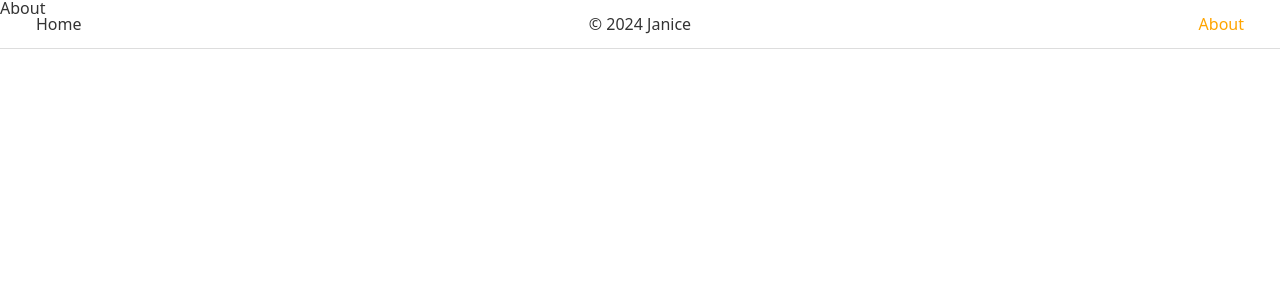
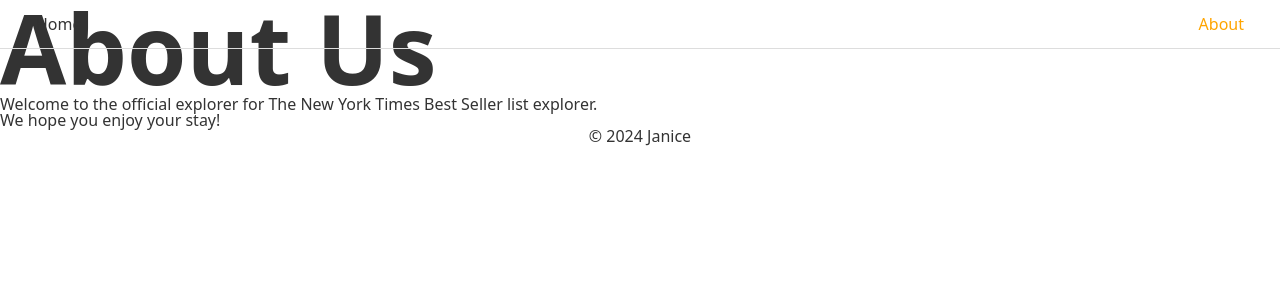
Before and after one commit to jeeweb/nyt-bestseller-explorer, a Next.js app: page /about in a window 1280 px wide. Shown: the top 300 px of the page. Built offline with nearby package versions, Linux system fonts and the light colour scheme.

Commit message:
feat: about 페이지 추가

```diff
--- a/app/about/page.tsx
+++ b/app/about/page.tsx
@@ -1,3 +1,15 @@
+import styles from "../../styles/about.module.css";
+
 export default function About() {
-  return <div>About</div>;
+  return (
+    <>
+      <h2 className={styles.pageTitle}>About Us</h2>
+      <p>
+        Welcome to the official explorer for The New York Times Best Seller list
+        explorer.
+        <br />
+        We hope you enjoy your stay!
+      </p>
+    </>
+  );
 }
--- /dev/null
+++ b/styles/about.module.css
@@ -0,0 +1,4 @@
+.pageTitle {
+  font-size: 6em;
+  font-weight: bold;
+}
```
